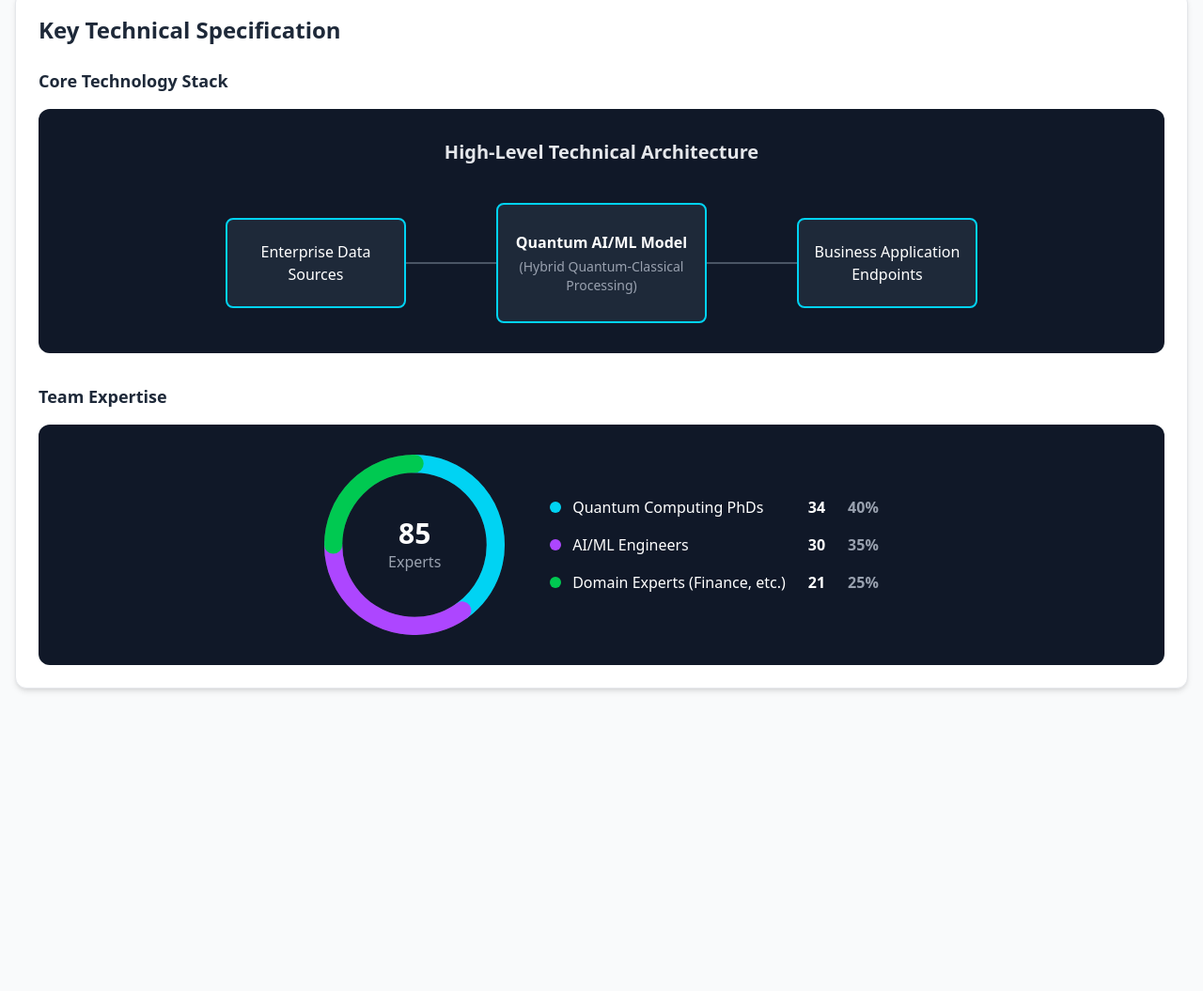
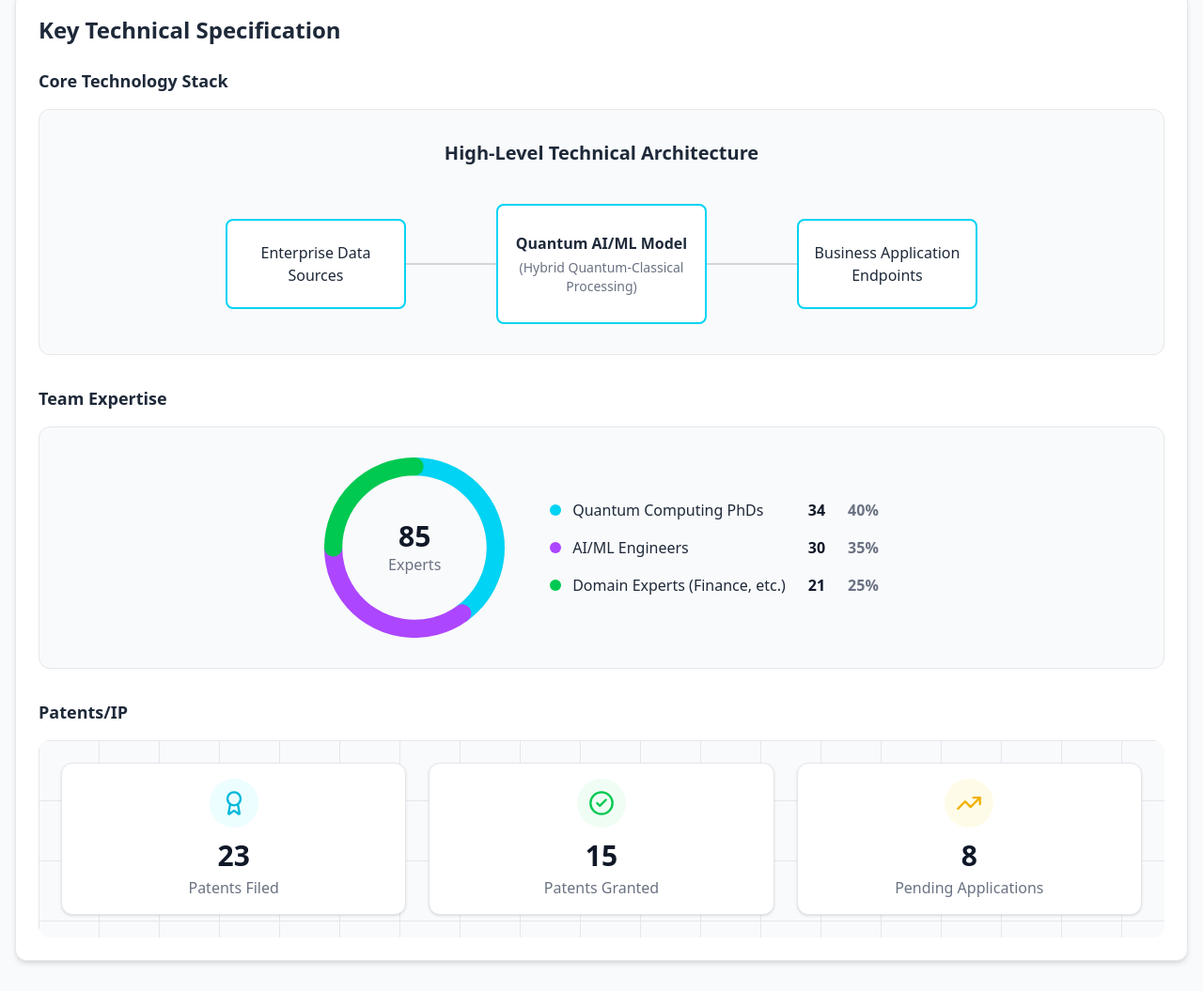
Before and after one commit to nontech/dtm-startup-profile-page, a plain HTML site: page index.html in a window 1280 px wide. Shown: the part 1179-2234 px from the top of the page at 94% size. Before the commit the page ends 1944 px from the top, so only its background shows below. Drawn offline with nearby package versions, Linux system fonts and the light colour scheme.

Commit message:
Add patents section

```diff
--- a/index.html
+++ b/index.html
@@ -322,45 +322,47 @@
               Core Technology Stack
             </h3>
 
-            <div class="bg-gray-900 rounded-xl p-8 mt-4">
+            <div
+              class="bg-gray-50 border border-gray-200 rounded-xl p-8 mt-4"
+            >
               <h4
-                class="text-xl font-semibold text-center text-gray-200 mb-10"
+                class="text-xl font-semibold text-center text-gray-800 mb-10"
               >
                 High-Level Technical Architecture
               </h4>
               <div class="flex items-center justify-center">
                 <!-- Input Node -->
                 <div
-                  class="text-center bg-gray-800 border-2 border-cyan-400 rounded-lg p-4 w-48 h-24 flex items-center justify-center"
+                  class="text-center bg-white border-2 border-cyan-400 rounded-lg p-4 w-48 h-24 flex items-center justify-center"
                 >
-                  <span class="text-white font-medium"
+                  <span class="text-gray-800 font-medium"
                     >Enterprise Data Sources</span
                   >
                 </div>
 
                 <!-- Connector -->
-                <div class="w-24 h-0.5 bg-gray-600"></div>
+                <div class="w-24 h-0.5 bg-gray-300"></div>
 
                 <!-- Processing Node -->
                 <div
-                  class="text-center bg-gray-800 border-2 border-cyan-400 rounded-lg p-4 w-56 h-32 flex flex-col items-center justify-center"
+                  class="text-center bg-white border-2 border-cyan-400 rounded-lg p-4 w-56 h-32 flex flex-col items-center justify-center"
                 >
-                  <span class="text-white font-bold"
+                  <span class="text-gray-800 font-bold"
                     >Quantum AI/ML Model</span
                   >
-                  <span class="text-gray-400 text-sm mt-1 text-center"
+                  <span class="text-gray-500 text-sm mt-1 text-center"
                     >(Hybrid Quantum-Classical Processing)</span
                   >
                 </div>
 
                 <!-- Connector -->
-                <div class="w-24 h-0.5 bg-gray-600"></div>
+                <div class="w-24 h-0.5 bg-gray-300"></div>
 
                 <!-- Output Node -->
                 <div
-                  class="text-center bg-gray-800 border-2 border-cyan-400 rounded-lg p-4 w-48 h-24 flex items-center justify-center"
+                  class="text-center bg-white border-2 border-cyan-400 rounded-lg p-4 w-48 h-24 flex items-center justify-center"
                 >
-                  <span class="text-white font-medium"
+                  <span class="text-gray-800 font-medium"
                     >Business Application Endpoints</span
                   >
                 </div>
@@ -374,14 +376,14 @@
               Team Expertise
             </h3>
             <div
-              class="bg-gray-900 rounded-xl p-8 mt-4 flex flex-col md:flex-row items-center justify-center gap-x-12"
+              class="bg-gray-50 border border-gray-200 rounded-xl p-8 mt-4 flex flex-col md:flex-row items-center justify-center gap-x-12"
             >
               <!-- Donut Chart -->
               <div class="relative w-48 h-48 shrink-0">
                 <svg class="w-full h-full" viewBox="0 0 100 100">
                   <!-- Background Circle -->
                   <circle
-                    class="text-gray-700"
+                    class="text-gray-200"
                     stroke-width="10"
                     cx="50"
                     cy="50"
@@ -436,10 +438,10 @@
                 <div
                   class="absolute inset-0 flex flex-col items-center justify-center"
                 >
-                  <span class="text-3xl font-bold text-white"
+                  <span class="text-3xl font-bold text-gray-900"
                     >85</span
                   >
-                  <span class="text-gray-400">Experts</span>
+                  <span class="text-gray-500">Experts</span>
                 </div>
               </div>
               <!-- Legend -->
@@ -451,12 +453,12 @@
                     <span
                       class="w-3 h-3 rounded-full bg-cyan-400 mr-3"
                     ></span>
-                    <span class="text-white"
+                    <span class="text-gray-800"
                       >Quantum Computing PhDs</span
                     >
                   </div>
-                  <span class="font-semibold text-white">34</span>
-                  <span class="font-semibold text-gray-400">40%</span>
+                  <span class="font-semibold text-gray-900">34</span>
+                  <span class="font-semibold text-gray-500">40%</span>
                 </div>
                 <div
                   class="grid grid-cols-[1fr_auto_auto] items-center gap-x-6"
@@ -465,10 +467,10 @@
                     <span
                       class="w-3 h-3 rounded-full bg-purple-500 mr-3"
                     ></span>
-                    <span class="text-white">AI/ML Engineers</span>
+                    <span class="text-gray-800">AI/ML Engineers</span>
                   </div>
-                  <span class="font-semibold text-white">30</span>
-                  <span class="font-semibold text-gray-400">35%</span>
+                  <span class="font-semibold text-gray-900">30</span>
+                  <span class="font-semibold text-gray-500">35%</span>
                 </div>
                 <div
                   class="grid grid-cols-[1fr_auto_auto] items-center gap-x-6"
@@ -477,12 +479,68 @@
                     <span
                       class="w-3 h-3 rounded-full bg-green-500 mr-3"
                     ></span>
-                    <span class="text-white"
+                    <span class="text-gray-800"
                       >Domain Experts (Finance, etc.)</span
                     >
                   </div>
-                  <span class="font-semibold text-white">21</span>
-                  <span class="font-semibold text-gray-400">25%</span>
+                  <span class="font-semibold text-gray-900">21</span>
+                  <span class="font-semibold text-gray-500">25%</span>
+                </div>
+              </div>
+            </div>
+          </div>
+
+          <!-- Patents/IP -->
+          <div class="mt-8">
+            <h3 class="text-lg font-semibold text-gray-800 mb-4">
+              Patents/IP
+            </h3>
+            <div
+              class="rounded-xl p-6 bg-gray-50 bg-[linear-gradient(to_right,theme(colors.gray.200)_1px,transparent_1px),linear-gradient(to_bottom,theme(colors.gray.200)_1px,transparent_1px)] bg-[size:4rem_4rem]"
+            >
+              <div class="grid grid-cols-1 md:grid-cols-3 gap-6">
+                <!-- Card 1: Patents Filed -->
+                <div
+                  class="bg-white rounded-xl border border-gray-200 shadow-sm p-4 flex flex-col items-center text-center"
+                >
+                  <div class="bg-cyan-50 rounded-full p-3 mb-3">
+                    <i
+                      data-lucide="award"
+                      class="w-7 h-7 text-cyan-500"
+                    ></i>
+                  </div>
+                  <p class="text-3xl font-bold text-gray-900">23</p>
+                  <p class="text-gray-500 mt-1">Patents Filed</p>
+                </div>
+
+                <!-- Card 2: Patents Granted -->
+                <div
+                  class="bg-white rounded-xl border border-gray-200 shadow-sm p-4 flex flex-col items-center text-center"
+                >
+                  <div class="bg-green-50 rounded-full p-3 mb-3">
+                    <i
+                      data-lucide="check-circle-2"
+                      class="w-7 h-7 text-green-500"
+                    ></i>
+                  </div>
+                  <p class="text-3xl font-bold text-gray-900">15</p>
+                  <p class="text-gray-500 mt-1">Patents Granted</p>
+                </div>
+
+                <!-- Card 3: Pending Applications -->
+                <div
+                  class="bg-white rounded-xl border border-gray-200 shadow-sm p-4 flex flex-col items-center text-center"
+                >
+                  <div class="bg-yellow-50 rounded-full p-3 mb-3">
+                    <i
+                      data-lucide="trending-up"
+                      class="w-7 h-7 text-yellow-500"
+                    ></i>
+                  </div>
+                  <p class="text-3xl font-bold text-gray-900">8</p>
+                  <p class="text-gray-500 mt-1">
+                    Pending Applications
+                  </p>
                 </div>
               </div>
             </div>
```
